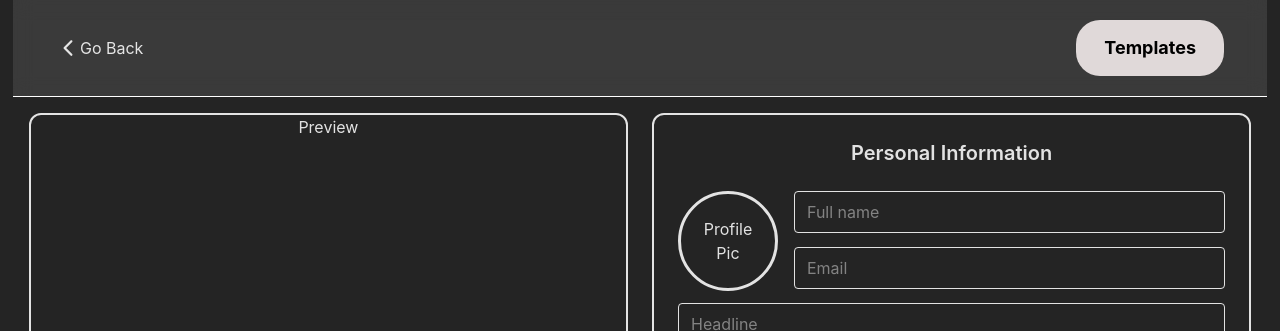
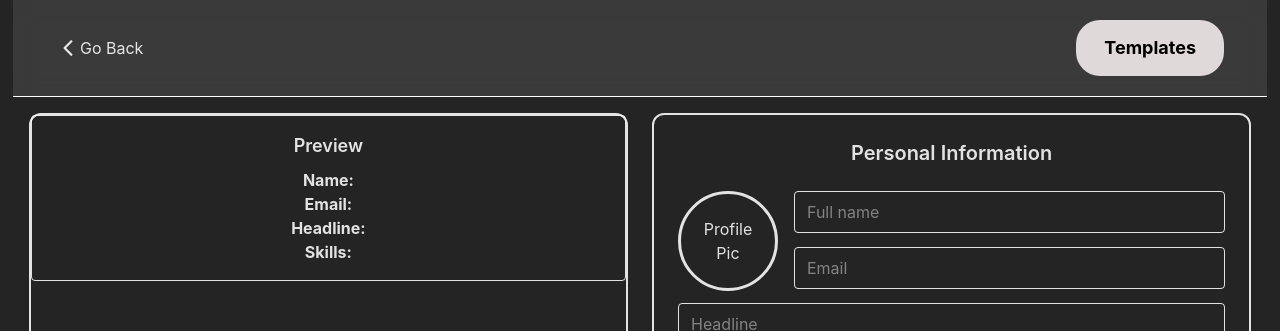
Before and after one commit to Subhranshu-Lenka/React-Resume-Builder, a React (Vite) app: page /builder in a window 1280 px wide. Shown: the top 331 px of the page. Built offline with nearby package versions, Linux system fonts and the light colour scheme; no server answers.

Commit message:
now working on the live preview

```diff
--- a/src/components/Forms/ResumeBuilderForm/MainForm.jsx
+++ b/src/components/Forms/ResumeBuilderForm/MainForm.jsx
@@ -1,4 +1,3 @@
-import { FormProvider, useForm } from "react-hook-form";
 import PersonalInfoForm from "./SubComponents/PersonalInfoForm";
 import ProfileInfoForm from "./SubComponents/ProfileInfoForm";
 import SkillsForm from "./SubComponents/SkillsForm";
@@ -6,35 +5,10 @@ import WorkExperienceForm from "./SubComponents/WorkExperienceForm";
 import EducationForm from "./SubComponents/EducationForm";
 import ProjectForm from "./SubComponents/ProjectForm";
 import CertificationForm from "./SubComponents/CertificationForm";
-
-import resumeSchema from "../ZodSchemas/resumeSchema.zod";
-import { zodResolver } from "@hookform/resolvers/zod";
+import { useFormContext } from "react-hook-form";
 
 function MainForm() {
-  const methods = useForm({
-    resolver: zodResolver(resumeSchema),
-    mode: "onSubmit",
-    defaultValues: {
-      name: "",
-      email: "",
-      photo: "",
-      headline: "",
-      profileLink: "",
-      address: "",
-      profileSummary: "",
-      skills: [{ name: "" }],
-      education: [{ degree: "", institution: "", graduationDate: "" }],
-      experience: [
-        // { company: "", role: "", startDate: "", endDate: "", description: "" }, //optional : experience not required
-      ],
-      project: [
-        // { name: "", description: "", link: "" } //optional : project not required
-      ],
-      certification: [
-        // { name: "", issuedBy: "", link: "" }  //optional : certification not required
-      ],
-    },
-  });
+  const { handleSubmit } = useFormContext();
 
   const handleFormSubmit = (data) => {
     console.log("✅ Form Submitted Successfully!");
@@ -47,9 +21,8 @@ function MainForm() {
 
   return (
     <div className="border-2 rounded-xl form-container p-6">
-      <FormProvider {...methods}>
         <form
-          onSubmit={methods.handleSubmit(handleFormSubmit, handleFormError)}
+          onSubmit={handleSubmit(handleFormSubmit, handleFormError)}
           className="flex flex-col gap-4"
         >
           <PersonalInfoForm />
@@ -67,7 +40,6 @@ function MainForm() {
             Generate
           </button>
         </form>
-      </FormProvider>
     </div>
   );
 }
--- a/src/components/Preview/Preview.jsx
+++ b/src/components/Preview/Preview.jsx
@@ -1,9 +1,28 @@
-import React from "react";
+import { useFormContext, useWatch } from "react-hook-form";
+function Preview() {
+  const { control } = useFormContext();
+  const formData = useWatch({ control }); // this hook watches every form field.
 
-function Preview() {
   return (
     <>
-      <div className="border-2 rounded-xl preview-container">Preview</div>
+      <div className="border-2 rounded-xl preview-container">
+        <div className="border p-4 rounded">
+          <h2 className="text-lg font-semibold mb-2">Preview</h2>
+          <p>
+            <strong>Name:</strong> {formData.name}
+          </p>
+          <p>
+            <strong>Email:</strong> {formData.email}
+          </p>
+          <p>
+            <strong>Headline:</strong> {formData.headline}
+          </p>
+          <p>
+            <strong>Skills:</strong>{" "}
+            {formData.skills?.map((s) => s.name).join(", ")}
+          </p>
+        </div>
+      </div>
     </>
   );
 }
--- a/src/pages/DataInput/ResumeBuilder.jsx
+++ b/src/pages/DataInput/ResumeBuilder.jsx
@@ -1,11 +1,42 @@
+import { FormProvider, useForm } from "react-hook-form";
+
 import MainForm from "../../components/Forms/ResumeBuilderForm/MainForm";
 import Preview from "../../components/Preview/Preview";
+import resumeSchema from "../../components/Forms/ZodSchemas/resumeSchema.zod";
+import { zodResolver } from "@hookform/resolvers/zod";
+
 function ResumeBuilder() {
+  const methods = useForm({
+    resolver: zodResolver(resumeSchema),
+    mode: "onChange",
+    defaultValues: {
+      name: "",
+      email: "",
+      photo: "",
+      headline: "",
+      profileLink: "",
+      address: "",
+      profileSummary: "",
+      skills: [{ name: "" }],
+      education: [{ degree: "", institution: "", graduationDate: "" }],
+      experience: [
+        // { company: "", role: "", startDate: "", endDate: "", description: "" }, //optional : experience not required
+      ],
+      project: [
+        // { name: "", description: "", link: "" } //optional : project not required
+      ],
+      certification: [
+        // { name: "", issuedBy: "", link: "" }  //optional : certification not required
+      ],
+    },
+  });
   return (
-    <div className="grid grid-cols-2 gap-6 p-4 min-h-[90vh]">
-      <Preview />
-      <MainForm />
-    </div>
+    <FormProvider {...methods}>
+      <div className="grid grid-cols-2 gap-6 p-4 min-h-[90vh]">
+        <Preview />
+        <MainForm />
+      </div>
+    </FormProvider>
   );
 }
 
```
